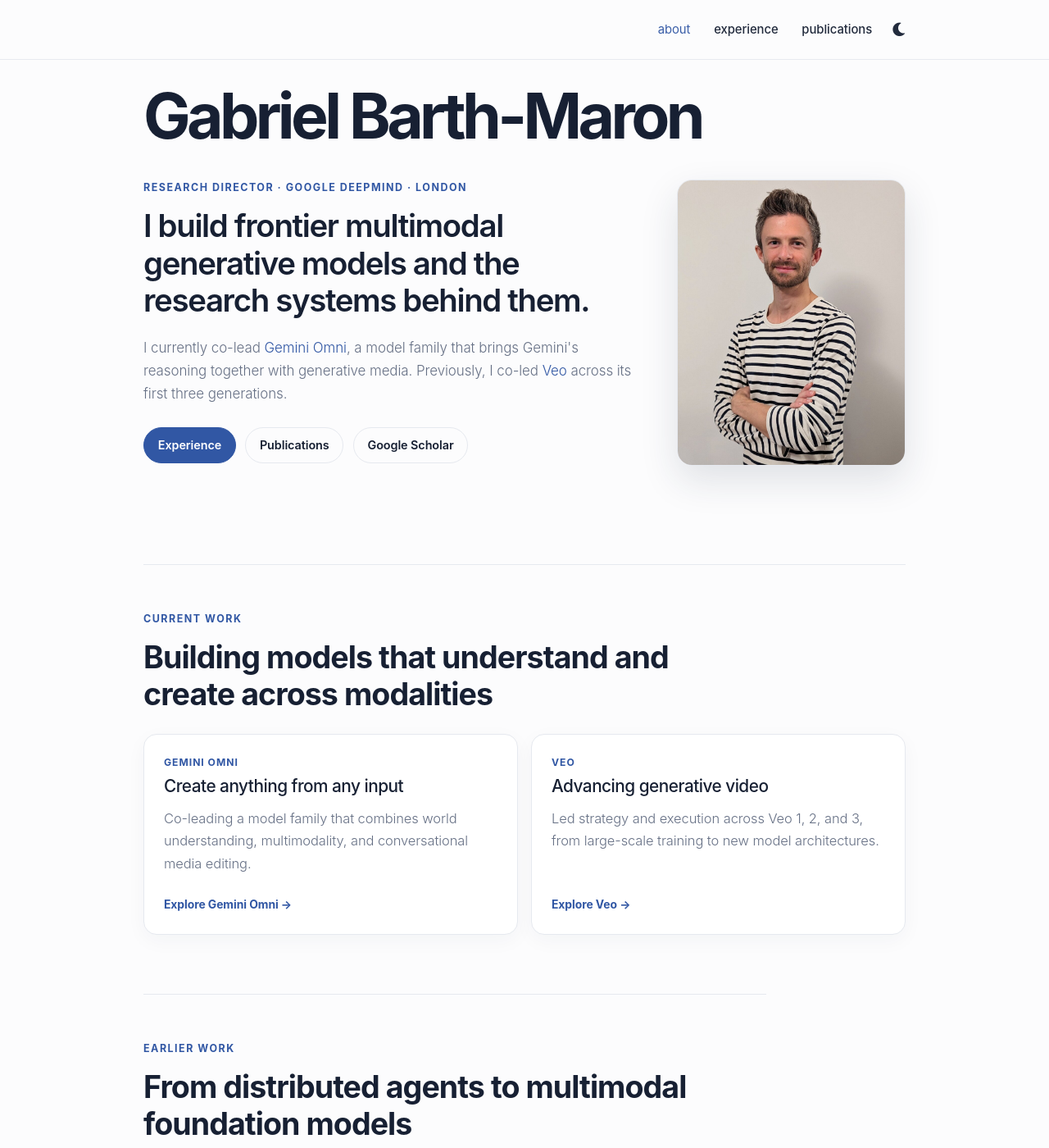
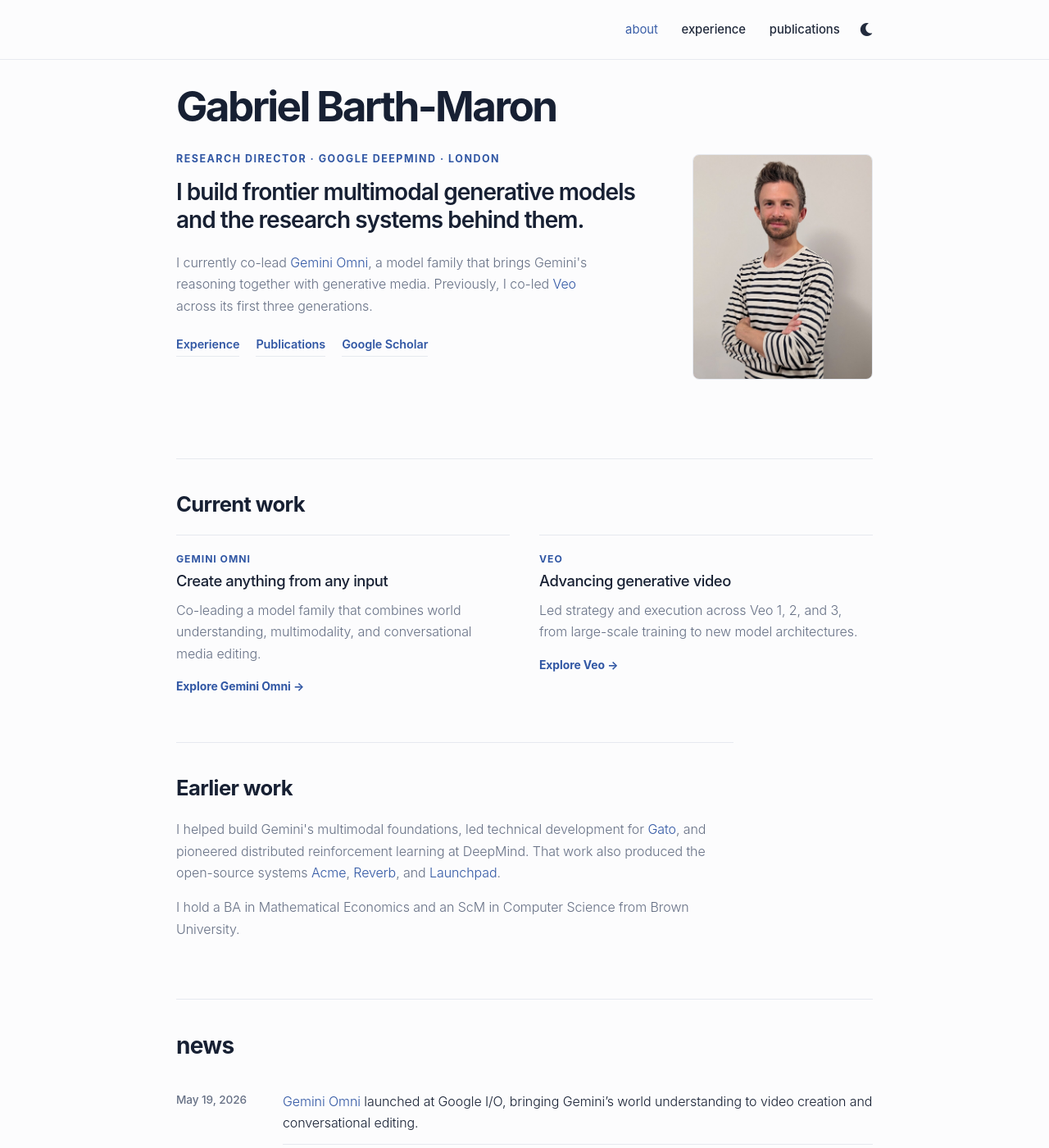
Before and after one commit to fastturtle/fastturtle.github.io, a Jekyll site: the page built from _pages/about.md, in a window 1280 px wide and 1400 px high. Shown: the whole window at 82% size. Built offline with Jekyll 4.4.1, drawn with Linux system fonts in a browser that asks for light colours; comment, search, counter and statistics services are not loaded; a style sheet for code colours, icons or effects is not loaded.

Commit message:
Refine desktop homepage layout

```diff
--- a/_pages/about.md
+++ b/_pages/about.md
@@ -31,8 +31,7 @@
 <div class="clearfix"></div>
 
 <section class="home-section" aria-labelledby="current-work">
-  <p class="section-kicker">Current work</p>
-  <h2 id="current-work">Building models that understand and create across modalities</h2>
+  <h2 id="current-work">Current work</h2>
   <div class="work-grid">
     <a class="work-card" href="https://deepmind.google/models/gemini-omni/">
       <span class="work-card-label">Gemini Omni</span>
@@ -50,8 +49,7 @@
 </section>
 
 <section class="career-summary" aria-labelledby="earlier-work">
-  <p class="section-kicker">Earlier work</p>
-  <h2 id="earlier-work">From distributed agents to multimodal foundation models</h2>
+  <h2 id="earlier-work">Earlier work</h2>
   <p>I helped build Gemini's multimodal foundations, led technical development for <a href="https://deepmind.google/blog/a-generalist-agent/">Gato</a>, and pioneered distributed reinforcement learning at DeepMind. That work also produced the open-source systems <a href="https://github.com/google-deepmind/acme">Acme</a>, <a href="https://github.com/google-deepmind/reverb">Reverb</a>, and <a href="https://github.com/google-deepmind/launchpad">Launchpad</a>.</p>
   <p>I hold a BA in Mathematical Economics and an ScM in Computer Science from Brown University.</p>
 </section>
--- a/_sass/_base.scss
+++ b/_sass/_base.scss
@@ -1027,3 +1027,126 @@
     }
   }
 }
+
+@media (min-width: 768px) {
+  body {
+    font-size: 1rem;
+  }
+
+  .container {
+    max-width: 880px;
+  }
+
+  .post-header {
+    margin-bottom: 1.8rem;
+
+    .post-title {
+      font-size: clamp(3rem, 4vw, 3.75rem);
+      letter-spacing: -0.05em;
+      line-height: 1;
+    }
+  }
+
+  .profile {
+    margin: 0.25rem 0 1.5rem 3rem;
+    max-width: 220px;
+
+    img {
+      border-radius: 8px !important;
+      box-shadow: none !important;
+    }
+  }
+
+  .home-intro {
+    min-height: 275px;
+
+    > p:not(.eyebrow):not(.hero-lede) {
+      font-size: 1rem;
+      max-width: 540px;
+    }
+  }
+
+  .hero-lede {
+    font-size: clamp(1.75rem, 2.15vw, 2rem);
+    line-height: 1.2;
+    max-width: 560px;
+  }
+
+  .hero-actions {
+    gap: 1.25rem;
+    margin-top: 1.35rem;
+  }
+
+  a.button,
+  a.button.button-primary {
+    background: transparent;
+    border: 0;
+    border-bottom: 1px solid var(--global-divider-color);
+    border-radius: 0;
+    color: var(--global-theme-color);
+    min-height: 0;
+    padding: 0 0 0.15rem;
+
+    &:hover {
+      border-color: var(--global-theme-color);
+      box-shadow: none;
+      color: var(--global-hover-color);
+      transform: none;
+    }
+  }
+
+  .home-section,
+  .career-summary,
+  .news,
+  .publications {
+    margin-top: 3.5rem;
+    padding-top: 2.5rem;
+  }
+
+  .home-section,
+  .career-summary {
+    > h2 {
+      font-size: 1.6rem;
+      margin-bottom: 1.35rem;
+    }
+  }
+
+  .work-grid {
+    gap: 2.25rem;
+  }
+
+  .work-card,
+  .research-grid .work-card {
+    background: transparent;
+    border: 0;
+    border-radius: 0;
+    border-top: 1px solid var(--global-divider-color);
+    box-shadow: none;
+    min-height: 0;
+    padding: 1.15rem 0 0;
+
+    &:hover {
+      border-color: var(--global-text-color-light);
+      box-shadow: none;
+      transform: none;
+    }
+
+    > strong {
+      font-size: 1.15rem;
+      margin-bottom: 0.65rem;
+    }
+  }
+
+  .work-card-link {
+    margin-top: 1rem;
+    padding-top: 0;
+  }
+
+  .career-summary {
+    max-width: 680px;
+
+    p:not(.section-kicker) {
+      font-size: 1rem;
+    }
+  }
+}
```
